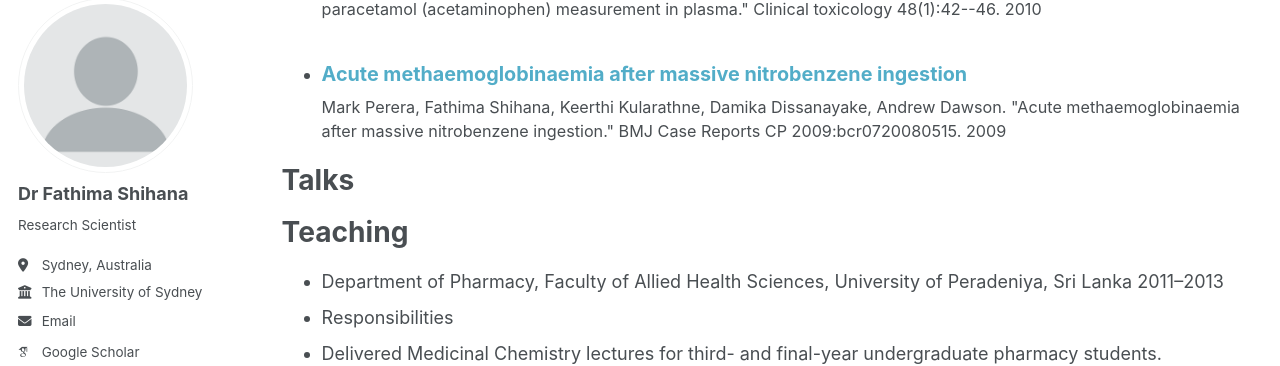
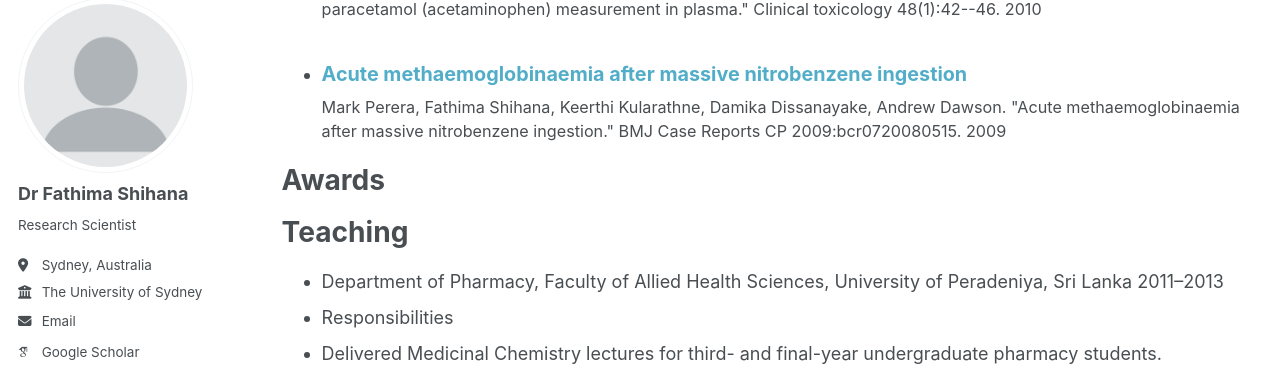
Before and after one commit to fathimashihana/fathimashihana.github.io, a Jekyll site: the page built from _pages/cv.md, in a window 1280 px wide and 900 px high, scrolled down 7150 px. Shown: the part 97-463 px from the top of the window. Built offline with Jekyll 4.4.1, drawn with Linux system fonts in a browser that asks for light colours; some web fonts are replaced; a script bundle is joined from its source files by our own code; library files that are not in the unit come from our copies.

Commit message:
Update cv.md

```diff
--- a/_pages/cv.md
+++ b/_pages/cv.md
@@ -77,9 +77,9 @@ Publications
     {% include archive-single-cv.html %}
   {% endfor %}</ul>
 
-Talks
+Awards
 ======
-  <ul>{% for post in site.talks reversed %}
+  <ul>{% for post in site.awards reversed %}
     {% include archive-single-talk-cv.html  %}
   {% endfor %}</ul>
 
```
